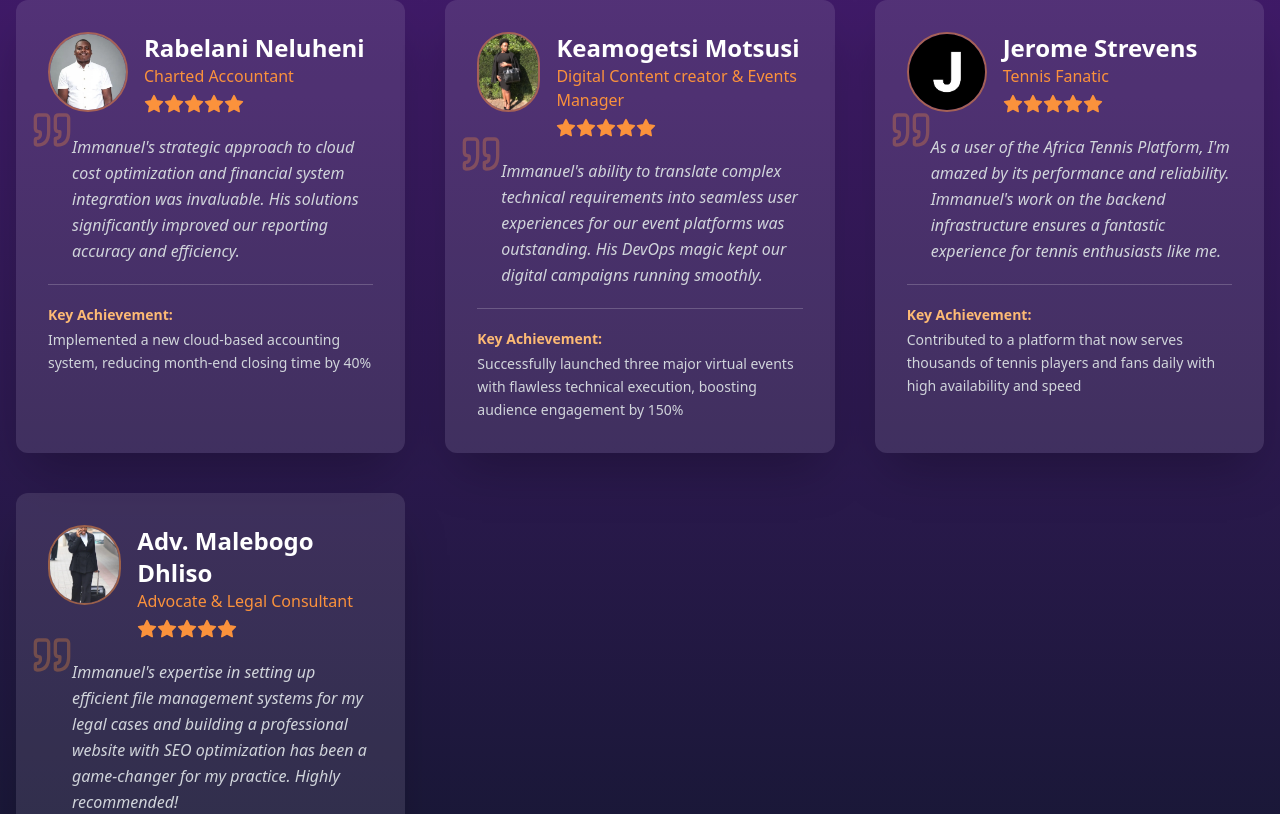
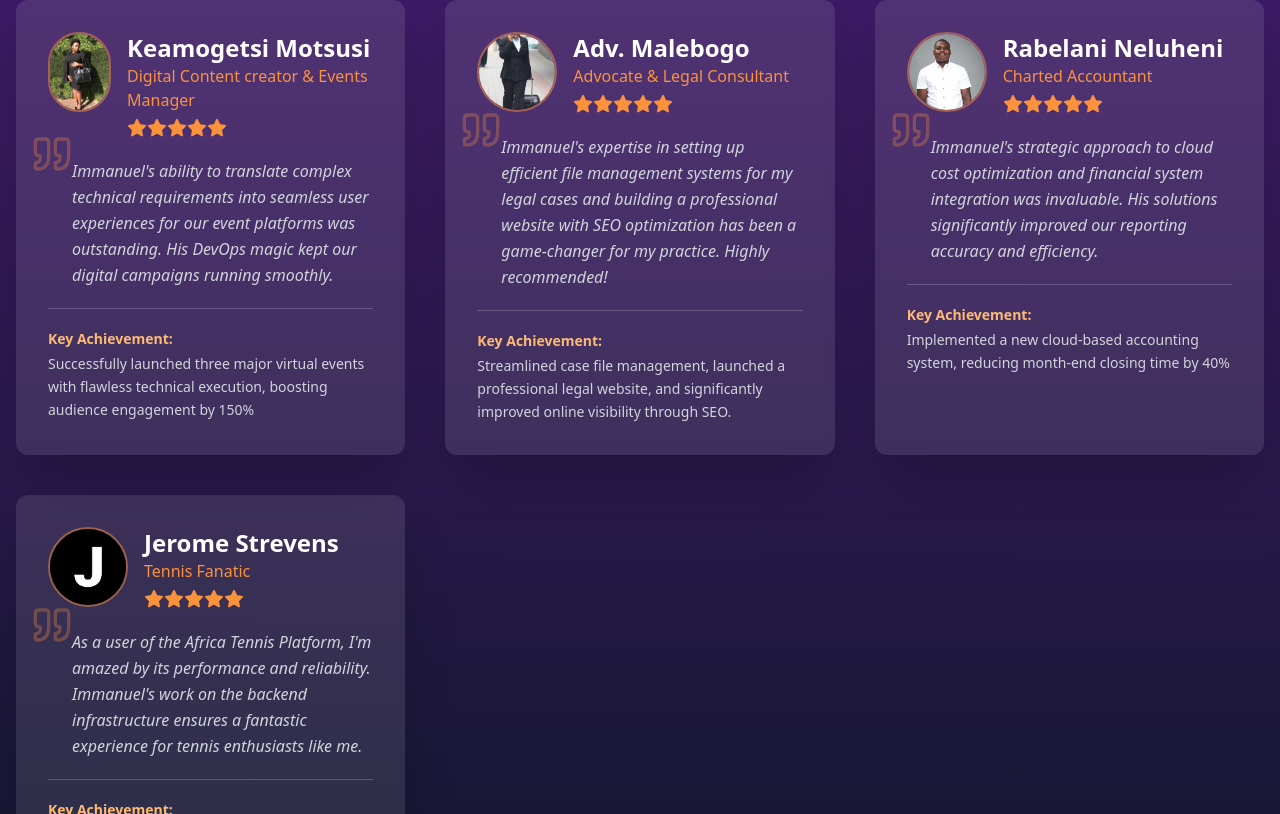
Before and after one commit to nkosimano/MyProfile, a React (Vite) app: page /projects in a window 1280 px wide. Shown: the part 2206-3020 px from the top of the page. Built offline with nearby package versions, Linux system fonts and the light colour scheme.

Commit message:
chore: cleared lint errors

```diff
--- a/src/App.tsx
+++ b/src/App.tsx
@@ -1,21 +1,23 @@
-import React from 'react';
+import React, { Suspense, lazy } from 'react';
 import { BrowserRouter as Router, Routes, Route } from 'react-router-dom';
 import Layout from './components/Layout';
-import Home from './pages/Home';
-import About from './pages/About';
-import Projects from './pages/Projects';
-import Contact from './pages/Contact';
+const Home = lazy(() => import('./pages/Home'));
+const About = lazy(() => import('./pages/About'));
+const Projects = lazy(() => import('./pages/Projects'));
+const Contact = lazy(() => import('./pages/Contact'));
 
 function App() {
   return (
     <Router>
       <Layout>
+        <Suspense fallback={<div className="w-full h-screen flex items-center justify-center text-orange-400 text-xl font-bold">Loading...</div>}>
           <Routes>
             <Route path="/" element={<Home />} />
             <Route path="/about" element={<About />} />
             <Route path="/projects" element={<Projects />} />
             <Route path="/contact" element={<Contact />} />
           </Routes>
+        </Suspense>
       </Layout>
     </Router>
   );
--- a/src/pages/Projects.tsx
+++ b/src/pages/Projects.tsx
@@ -47,7 +47,7 @@ const projects: Project[] = [
   },
   {
     title: 'Adv. Motsusi Professional Website',
-    description: "Developed a professional website for Adv. Malebogo Dhliso, a legal consultant. The site enhances online presence and client accessibility, featuring a clean design, user-friendly experience, and SEO optimization, aligning with Adv. Dhliso's testimonial.",
+    description: "Developed a professional website for Adv. Malebogo, a legal consultant. The site enhances online presence and client accessibility, featuring a clean design, user-friendly experience, and SEO optimization, aligning with Adv. Malebogo's testimonial.",
     // Updated image: Professional consultation in a modern office
     image: 'https://images.unsplash.com/photo-1589829545856-d10d557cf95f?auto=format&fit=crop&q=80&w=2000',
     technologies: ['React', 'Tailwind CSS', 'Vite', 'SEO'],
@@ -78,37 +78,38 @@ const projects: Project[] = [
 
 // Array of testimonial data
 const testimonials = [
+
+  {
+    name: "Keamogetsi Motsusi",
+    role: "Digital Content creator & Events Manager",
+    image: "/assets/keamogetsi.png",
+    quote: "Immanuel's ability to translate complex technical requirements into seamless user experiences for our event platforms was outstanding. His DevOps magic kept our digital campaigns running smoothly.",
+    rating: 5,
+    achievement: "Successfully launched three major virtual events with flawless technical execution, boosting audience engagement by 150%"
+  },
+  {
+    name: "Adv. Malebogo",
+    role: "Advocate & Legal Consultant",
+    image: "/assets/malebogo.png",
+    quote: "Immanuel's expertise in setting up efficient file management systems for my legal cases and building a professional website with SEO optimization has been a game-changer for my practice. Highly recommended!",
+    rating: 5,
+    achievement: "Streamlined case file management, launched a professional legal website, and significantly improved online visibility through SEO."
+  },
   {
     name: "Rabelani Neluheni",
     role: "Charted Accountant",
-    image: "/assets/rabelani.png", // Local asset path
+    image: "/assets/rabelani.png",
     quote: "Immanuel's strategic approach to cloud cost optimization and financial system integration was invaluable. His solutions significantly improved our reporting accuracy and efficiency.",
     rating: 5,
     achievement: "Implemented a new cloud-based accounting system, reducing month-end closing time by 40%"
   },
   {
-    name: "Keamogetsi Motsusi",
-    role: "Digital Content creator & Events Manager",
-    image: "/assets/keamogetsi.png", // Local asset path
-    quote: "Immanuel's ability to translate complex technical requirements into seamless user experiences for our event platforms was outstanding. His DevOps magic kept our digital campaigns running smoothly.",
-    rating: 5,
-    achievement: "Successfully launched three major virtual events with flawless technical execution, boosting audience engagement by 150%"
-  },
-  {
   name: "Jerome Strevens",
   role: "Tennis Fanatic",
-    image: "/assets/jerome.png", // Local asset path
+  image: "/assets/jerome.png",
   quote: "As a user of the Africa Tennis Platform, I'm amazed by its performance and reliability. Immanuel's work on the backend infrastructure ensures a fantastic experience for tennis enthusiasts like me.",
   rating: 5,
   achievement: "Contributed to a platform that now serves thousands of tennis players and fans daily with high availability and speed"
-  },
-  {
-    name: "Adv. Malebogo Dhliso",
-    role: "Advocate & Legal Consultant",
-    image: "/assets/malebogo.png", // Local asset path
-    quote: "Immanuel's expertise in setting up efficient file management systems for my legal cases and building a professional website with SEO optimization has been a game-changer for my practice. Highly recommended!",
-    rating: 5,
-    achievement: "Streamlined case file management, launched a professional legal website, and significantly improved online visibility through SEO."
 }
 ];
 
```
Lines whose indentation alone changed are shown as unchanged.
